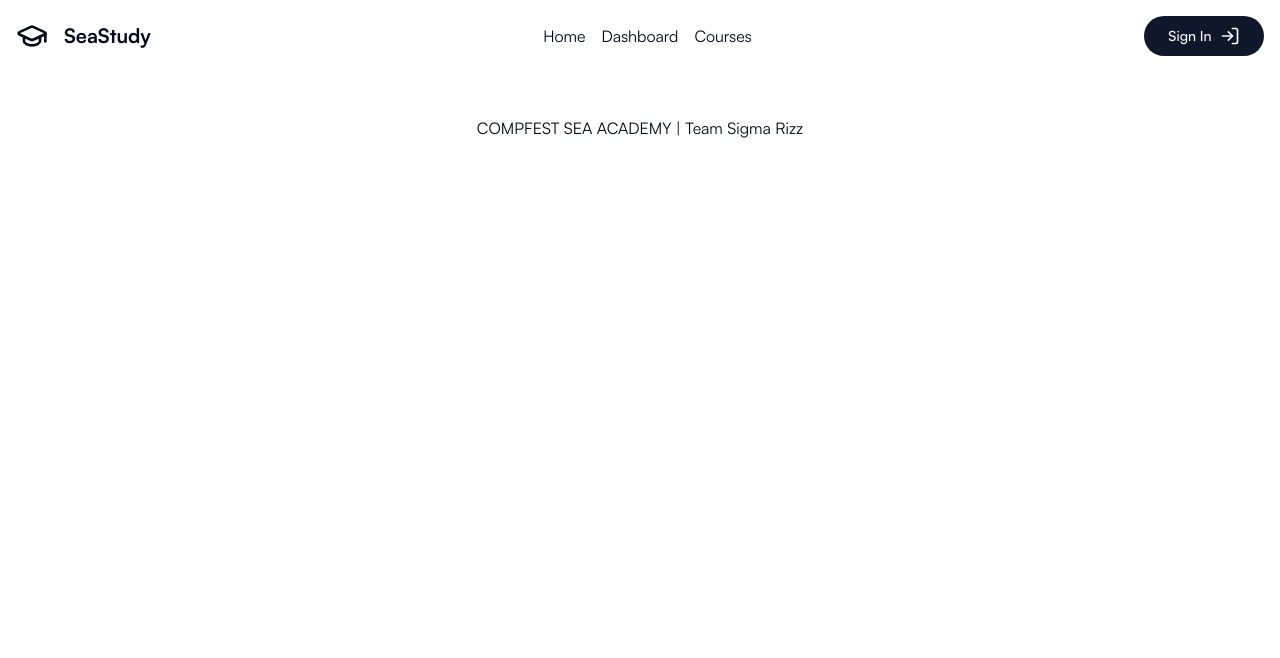
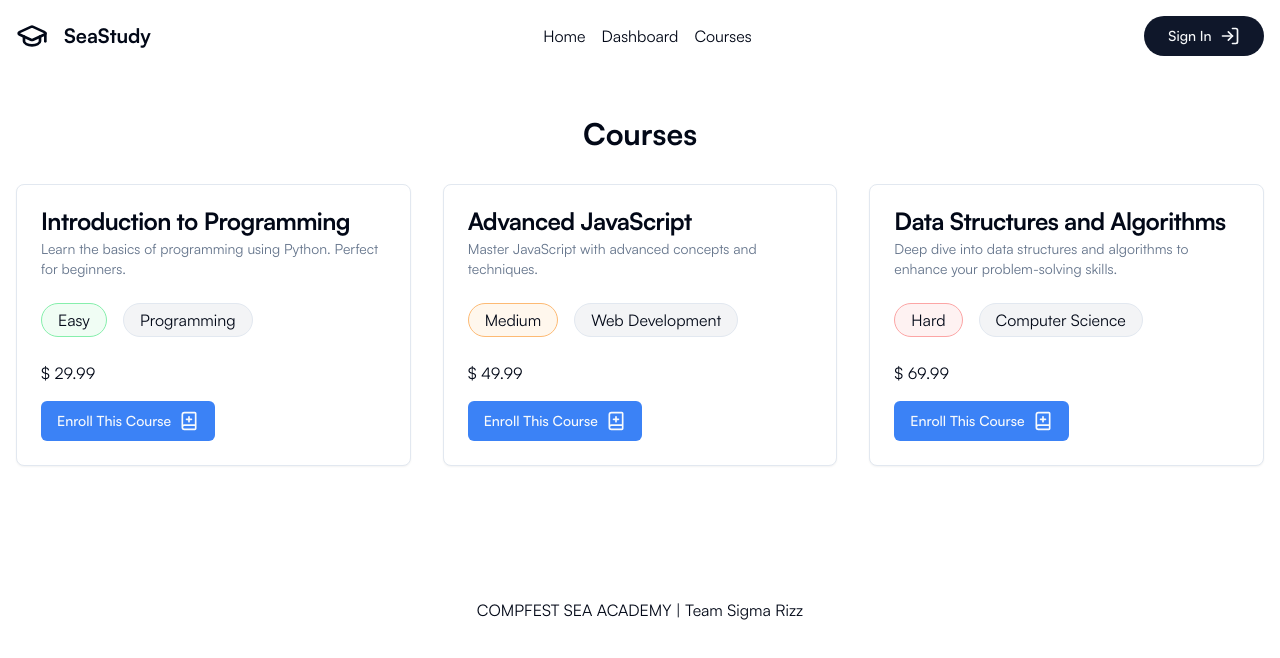
Before and after one commit to W-ptra/SeaStudy, a Next.js app in the folder frontend/: page /courses in a window 1280 px wide. Shown: the top 658 px of the page. Built offline with nearby package versions, Linux system fonts and the light colour scheme.

Commit message:
feat: add button to each dashboard page

```diff
--- /dev/null
+++ b/frontend/app/courses/data.ts
@@ -0,0 +1,173 @@
+export const course = [
+  {
+    "name": "Introduction to Programming",
+    "description": "Learn the basics of programming using Python. Perfect for beginners.",
+    "category": "Programming",
+    "level": "Easy",
+    "price": 29.99,
+    "topics": [
+      {
+        "title": "Getting Started with Python",
+        "description": "Introduction to Python programming language and setting up the environment.",
+        "materials": [
+          {
+            "name": "Python Installation Guide",
+            "materialType": "PDF"
+          },
+          {
+            "name": "Python Basics Video",
+            "materialType": "Video"
+          }
+        ],
+        "assignment": {
+          "name": "Install Python and Write Your First Program",
+          "description": "Install Python on your local machine and write a simple program that prints 'Hello, World!'."
+        }
+      },
+      {
+        "title": "Basic Syntax and Data Types",
+        "description": "Learn the basic syntax and data types in Python.",
+        "materials": [
+          {
+            "name": "Python Syntax Overview",
+            "materialType": "Article"
+          },
+          {
+            "name": "Data Types in Python",
+            "materialType": "Video"
+          }
+        ],
+        "assignment": {
+          "name": "Create Variables and Perform Operations",
+          "description": "Write a Python script that demonstrates the use of different data types and basic operations."
+        }
+      }
+    ],
+    "reviews": [
+      {
+        "reviewer": "John Doe",
+        "rating": 4.5,
+        "comment": "Great course for beginners! The materials were very helpful."
+      },
+      {
+        "reviewer": "Jane Smith",
+        "rating": 4.0,
+        "comment": "A good introduction to programming, but could include more examples."
+      }
+    ]
+  },
+  {
+    "name": "Advanced JavaScript",
+    "description": "Master JavaScript with advanced concepts and techniques.",
+    "category": "Web Development",
+    "level": "Medium",
+    "price": 49.99,
+    "topics": [
+      {
+        "title": "Asynchronous JavaScript",
+        "description": "Learn how to handle asynchronous operations in JavaScript using promises, async/await, and callbacks.",
+        "materials": [
+          {
+            "name": "Understanding Promises",
+            "materialType": "Video"
+          },
+          {
+            "name": "Async/Await in JavaScript",
+            "materialType": "Article"
+          }
+        ],
+        "assignment": {
+          "name": "Create a Simple Async Program",
+          "description": "Write a JavaScript program that uses async/await to fetch data from an API."
+        }
+      },
+      {
+        "title": "JavaScript Design Patterns",
+        "description": "Explore common design patterns used in JavaScript development.",
+        "materials": [
+          {
+            "name": "Introduction to Design Patterns",
+            "materialType": "PDF"
+          },
+          {
+            "name": "JavaScript Design Patterns Video",
+            "materialType": "Video"
+          }
+        ],
+        "assignment": {
+          "name": "Implement a Singleton Pattern",
+          "description": "Create a JavaScript module that implements the Singleton design pattern."
+        }
+      }
+    ],
+    "reviews": [
+      {
+        "reviewer": "Alice Johnson",
+        "rating": 5.0,
+        "comment": "This course took my JavaScript skills to the next level!"
+      },
+      {
+        "reviewer": "Bob Brown",
+        "rating": 4.5,
+        "comment": "Challenging but very rewarding. The design patterns section was especially useful."
+      }
+    ]
+  },
+  {
+    "name": "Data Structures and Algorithms",
+    "description": "Deep dive into data structures and algorithms to enhance your problem-solving skills.",
+    "category": "Computer Science",
+    "level": "Hard",
+    "price": 69.99,
+    "topics": [
+      {
+        "title": "Introduction to Data Structures",
+        "description": "Learn the fundamentals of data structures such as arrays, linked lists, and trees.",
+        "materials": [
+          {
+            "name": "Data Structures Overview",
+            "materialType": "Article"
+          },
+          {
+            "name": "Working with Arrays and Linked Lists",
+            "materialType": "Video"
+          }
+        ],
+        "assignment": {
+          "name": "Implement a Linked List",
+          "description": "Write a program to implement a basic linked list in your preferred programming language."
+        }
+      },
+      {
+        "title": "Algorithmic Problem Solving",
+        "description": "Develop problem-solving skills with common algorithms like sorting, searching, and recursion.",
+        "materials": [
+          {
+            "name": "Sorting Algorithms",
+            "materialType": "PDF"
+          },
+          {
+            "name": "Recursion in Algorithms",
+            "materialType": "Video"
+          }
+        ],
+        "assignment": {
+          "name": "Solve a Sorting Problem",
+          "description": "Implement a sorting algorithm and apply it to a dataset to demonstrate its efficiency."
+        }
+      }
+    ],
+    "reviews": [
+      {
+        "reviewer": "Charlie Davis",
+        "rating": 5.0,
+        "comment": "Extremely thorough and challenging course. Highly recommended for anyone serious about algorithms."
+      },
+      {
+        "reviewer": "Dana Lee",
+        "rating": 4.5,
+        "comment": "A deep dive into data structures and algorithms. Requires dedication but totally worth it."
+      }
+    ]
+  }
+]
--- /dev/null
+++ b/frontend/app/courses/layout.tsx
@@ -0,0 +1,15 @@
+import React, { ReactNode } from 'react'
+
+const CoursesLayout = ({
+  children
+}:{
+  children: ReactNode
+}) => {
+  return (
+    <div className='wrapper mt-[100px]'>
+      {children}
+    </div>
+  )
+}
+
+export default CoursesLayout
--- a/frontend/app/courses/page.tsx
+++ b/frontend/app/courses/page.tsx
@@ -1,9 +1,70 @@
 import React from 'react'
+import { cn, getLastPathSegment } from '@/lib/utils';
+import Link from 'next/link';
+
+// Icon Import
+import { BookPlus } from 'lucide-react';
+
+// Card Import
+import {
+  Card,
+  CardContent,
+  CardDescription,
+  CardFooter,
+  CardHeader,
+  CardTitle,
+} from "@/components/ui/card"
+
+// Dummy Data Import
+import { course } from './data';
+
+// Button Import
+import { Button } from '@/components/ui/button';
+import { usePathname } from 'next/navigation';
 
 const CoursesPage = () => {
   return (
-    <div>
+    <div className='space-y-8'>
 
+      {/* Header */}
+      <div className='w-full flex items-center justify-center'>
+        <h3 className='text-3xl font-bold'>
+          Courses
+        </h3>
+      </div>
+
+      {/* Courses */}
+      <div className='w-full grid grid-cols-1 md:grid-cols-2 lg:grid-cols-3 gap-8'>
+        {course.map((item, index) => {
+          return (
+            <Card key={index} className='flex flex-col justify-between'>
+              <div>
+                <CardHeader>
+                  <CardTitle>{item.name}</CardTitle>
+                  <CardDescription>{item.description}</CardDescription>
+                </CardHeader>
+                <CardContent className='flex w-full flex-col md:flex-row gap-y-4 justify-start gap-x-4'>
+                  <p className={cn(
+                    'rounded-full bg-gray-50 border py-1 px-4',
+                    item.level === 'Easy' && 'bg-green-50 border border-green-300',
+                    item.level === 'Medium' && 'bg-orange-50 border border-orange-300',
+                    item.level === 'Hard' && 'bg-red-50 border border-red-300'
+                  )}>{item.level}</p>
+                  <p className='rounded-full bg-gray-100 border py-1 px-4'>{item.category}</p>
+                </CardContent>
+              </div>
+              <CardFooter className='w-full flex flex-col items-start gap-y-4'>
+                <p>$ {item.price}</p>
+                <Link href={`/courses/${item.name}`}>
+                  <Button className='bg-blue-500 hover:bg-blue-400 flex gap-2 hover:gap-4 transition-all'>
+                    Enroll This Course <BookPlus className='w-5 h-5' />
+                  </Button>
+                </Link>
+              </CardFooter>
+            </Card>
+          )
+        })}
+      </div>
     </div>
   )
 }
--- a/frontend/app/dashboard/page.tsx
+++ b/frontend/app/dashboard/page.tsx
@@ -1,8 +1,12 @@
 import React from 'react'
+import Link from 'next/link'
 
 const DashboardPage = () => {
   return (
-    <div>DashboardPage</div>
+    <div className='flex flex-col gap-y-4'>
+      <Link href={`/dashboard/user`}>User</Link>
+      <Link href={`/dashboard/instructor`}>Instructor</Link>
+    </div>
   )
 }
 
```
